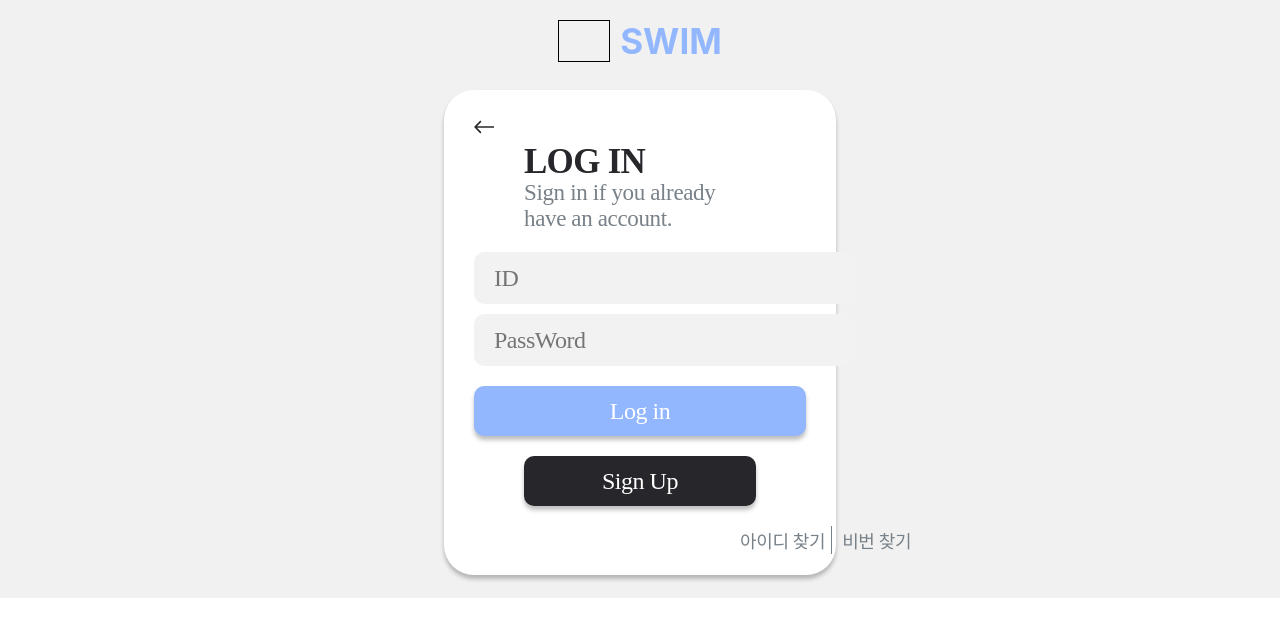
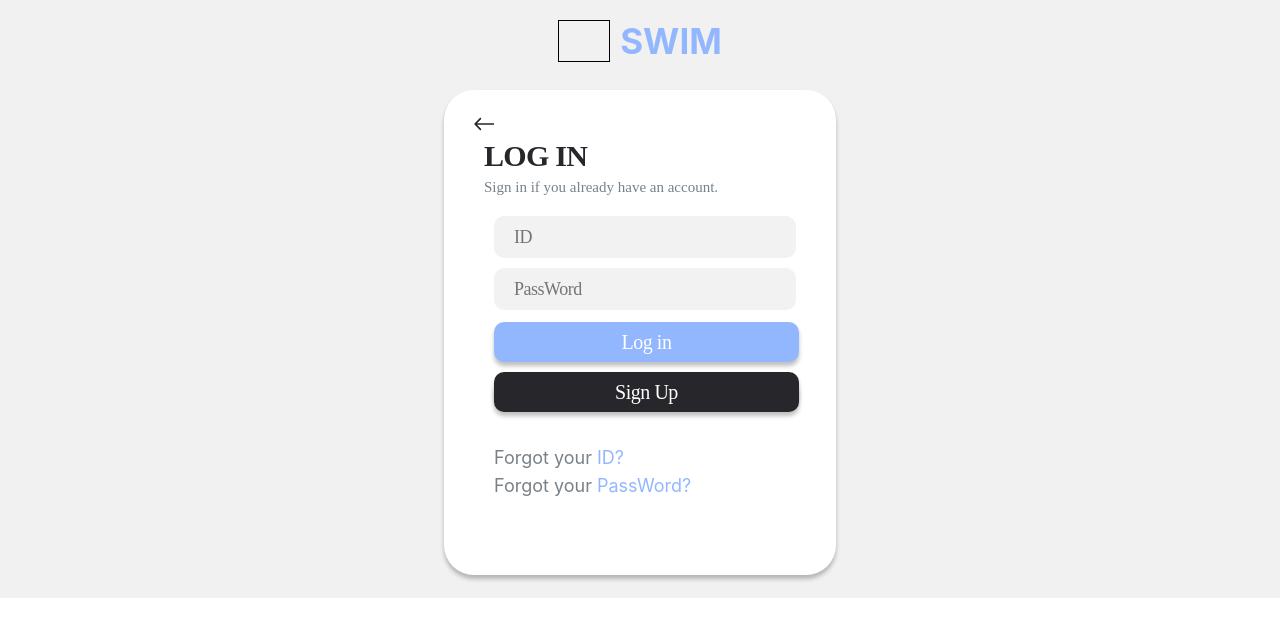
Before and after one commit to jpg723/SWIM-ToyProject, a React (Create React App) app in the folder demo/src/main/frontend/: page /login in a window 1280 px wide. Shown: the top 636 px of the page. Built offline with nearby package versions, Linux system fonts and the light colour scheme.

Commit message:
[UPDATE] 로그인 화면 수정

```diff
--- a/demo/src/main/frontend/src/Components/Member/Login.css
+++ b/demo/src/main/frontend/src/Components/Member/Login.css
@@ -20,20 +20,18 @@
 #Login-box-back_btn{
     width: 20px;
     display: flex;
-    position: relative;
-    margin: 5px auto 5px 10px;
-    padding-right: 0;
+    margin: 2px auto 2px 10px;
 }
 
 #Login-box-login{
     display: flex;
-    padding-left: 60px;
+    padding-left: 20px;
     padding-right: 60px;
     flex-direction: column;
     justify-content: center;
-    color: #27272B;
+    color: #27272b;
     font-family: Montserrat;
-    font-size: 35px;
+    font-size: 30px;
     font-style: normal;
     font-weight: 700;
     line-height: 36px;
@@ -42,87 +40,33 @@
 
 #Login-box-login_txt{
     display: flex;
-    padding-left: 60px;
-    padding-right: 60px;
-    justify-content: center;
+    padding-top: 5px;
+    padding-left: 20px;
     flex-direction: column;
-
     color: #788088;
     font-family: Montserrat;
-    font-size: 23px;
+    font-size: 15px;
     font-style: normal;
     font-weight: 500;
-    line-height: normal;
-    letter-spacing: -0.36px;
 }
 
-#Login-Sinup-Link{
-    display: flex;
-    padding-left: 60px;
-    padding-right: 60px;
-    flex-direction: column;
-    justify-content: center;
-    text-decoration-line: none;
+#login-search{
+    margin-top: 35px;
 }
 
-#Login-Sinup-Link-btn{
-    display: block;
-    height: 50px;
-    width: 100%;
-    border: none;
-    border-radius: 10px;
-    background: #27272B;
-    box-shadow: 0px 4px 4px 0px rgba(0, 0, 0, 0.25);
-
-    color: #FFF;
-    text-align: center;
-    font-family: Montserrat;
-    font-size: 24px;
-    font-style: normal;
-    font-weight: 500;
-    line-height: normal;
-    letter-spacing: -0.48px;
-}
-#search{
-    width: 500px;
-    margin-left: 270px;
-    margin-top: 20px;
-
+#login-search-id, #login-search-pw{
+    margin-left: 15px;
+    font-size: 18px;
+    text-decoration-line: none ;
+    color: #93B7FF;
 }
 
-#search-id{
+#login-search-pw{
+    font-size: 18px;
+    margin-top: 7px;
+}
 
-
-flex-direction: column;
-justify-content: center;
-
-
-border: none;
-background-color:transparent;
-color: #788088;
-text-align: center;
-font-family: Montserrat;
-font-size: 18px;
-font-style: normal;
-font-weight: 400;
-line-height: normal;
-letter-spacing: -0.36px;
+.login-search-text1{
+    color: #788088;
+    margin-right: 5px;
 }
-#search-password{
-    margin-left: 0;
-    padding-left: 10px;
-    flex-direction: column;
-    justify-content: center;
-
-    border: none ;
-    border-left: #788088 1px solid;
-    background-color:transparent;
-    color: #788088;
-    text-align: center;
-    font-family: Montserrat;
-    font-size: 18px;
-    font-style: normal;
-    font-weight: 400;
-    line-height: normal;
-    letter-spacing: -0.36px;
-    }
--- a/demo/src/main/frontend/src/Components/Member/Login.js
+++ b/demo/src/main/frontend/src/Components/Member/Login.js
@@ -26,27 +26,19 @@ function Login() {
           <div id="Login-box-login_txt">
             Sign in if you already have an account.
           </div>
-
-          <LoginForm />
-
-          <Link to="/sign-up" id="Login-Sinup-Link">
-            <button id="Login-Sinup-Link-btn">
-              <text>Sign Up</text>
-            </button>
-          </Link>
-
+          <div><LoginForm /></div>
           {/* 아이디 찾기, 비번 찾기 */}
-          <div id="search">
-          <Link to="/search_id">
-            <button id="search-id">
-              <text>아이디 찾기</text>
-            </button>
-            </Link>
-            <Link to="/search_password">
-            <button id="search-password">
-              <text>비번 찾기</text>
-            </button>
-            </Link>
+          <div id="login-search">
+            <div id="login-search-id">
+              <Link to="/search_id" id="login-search-id">
+                <text class="login-search-text1">Forgot your</text><text>ID?</text>
+              </Link>
+            </div>
+            <div id="login-search-pw">
+              <Link to="/search_pw" id="login-search-pw">
+                <text class="login-search-text1">Forgot your</text><text>PassWord?</text>
+              </Link>
+            </div>
           </div>
         </div>
       </div>
--- a/demo/src/main/frontend/src/Components/Member/LoginForm.css
+++ b/demo/src/main/frontend/src/Components/Member/LoginForm.css
@@ -1,45 +1,85 @@
-form {
-  margin: 20px 10px 20px 10px;
+#login-form {
+  margin: 20px 30px 20px 30px;
 }
+
 #id,#password{
-    /* padding-left:  20px  ; */
-    height: 50px;
-    width: 360px;
+    margin: 0 auto;
+    height: 40px;
+    width: 280px;
     border-radius: 10px;
     background: hsl(0, 0%, 95%);
     border: 0;
     color: #788088;
-    font-family:    Montserrat;
-    font-size: 24px;
+    font-family: Montserrat;
+    font-size: 18px;
+    font-style: normal;
+    font-weight: 500;
+    letter-spacing: -0.48px;
+    padding-left: 20px;
+}
+
+#password{
+    margin-top: 8px;
+}
+
+#LoginForm-Login_btn{
+    height: 40px;
+    width: 305px;
+    border: none;
+    border-radius: 10px;
+    box-shadow: 0px 4px 4px 0px rgba(0, 0, 0, 0.25);
+    color: #FFF;
+    text-align: center;
+    font-family: Montserrat;
+    font-size: 20px;
     font-style: normal;
     font-weight: 500;
     line-height: normal;
     letter-spacing: -0.48px;
-    padding-left: 20px;
-
-}
-
-
-
-#password{
     margin-top: 10px;
+    background: #93B7FF;
 }
 
 #LoginForm-Login_btn{
-    height: 50px;
-    width: 100%;
-    margin-top: 20px;
+    height: 40px;
+    width: 305px;
     border: none;
     border-radius: 10px;
-    background: #93B7FF;
     box-shadow: 0px 4px 4px 0px rgba(0, 0, 0, 0.25);
-
     color: #FFF;
     text-align: center;
     font-family: Montserrat;
-    font-size: 24px;
+    font-size: 20px;
     font-style: normal;
     font-weight: 500;
     line-height: normal;
     letter-spacing: -0.48px;
+    margin-top: 10px;
+    background: #93B7FF;
 }
+
+#Login-Sinup-btn{
+    height: 40px;
+    width: 305px;
+    border: none;
+    border-radius: 10px;
+    box-shadow: 0px 4px 4px 0px rgba(0, 0, 0, 0.25);
+    color: #FFF;
+    text-align: center;
+    font-family: Montserrat;
+    font-size: 20px;
+    font-style: normal;
+    font-weight: 500;
+    line-height: normal;
+    letter-spacing: -0.48px;
+    margin-top: 10px;
+    background: #27272B;
+}
+
+/*유효성 검사 메시지*/
+.login-error{
+    margin-top: 2px;
+    margin-left: 10px;
+    font-size: 10px;
+    color: red;
+  }
--- a/demo/src/main/frontend/src/Components/Member/LoginForm.js
+++ b/demo/src/main/frontend/src/Components/Member/LoginForm.js
@@ -1,4 +1,5 @@
 import { useForm } from "react-hook-form";
+import { Link } from "react-router-dom";
 import "./LoginForm.css";
 
 function LoginForm({
@@ -14,7 +15,7 @@ function LoginForm({
   } = useForm();
 
   return (
-    <form onSubmit={handleSubmit(onSubmit)}>
+    <form id="login-form" onSubmit={handleSubmit(onSubmit)}>
       <div>
         <input
           id="id"
@@ -25,7 +26,7 @@ function LoginForm({
             required: "ID는 필수 입력입니다.",
           })}
         />
-        {errors.email && <small role="alert">{errors.email.message}</small>}
+        <div class="login-error">{errors.email && <small role="alert">{errors.email.message}</small>}</div>
       </div>
 
       <div>
@@ -44,14 +45,15 @@ function LoginForm({
             },
           })}
         />
-        {errors.password && (
+        <div class="login-error">{errors.password && (
           <small role="alert">{errors.password.message}</small>
-        )}
+        )}</div>
       </div>
 
-      <button id="LoginForm-Login_btn" type="submit" disabled={isSubmitting}>
-        Log in
-      </button>
+      <button id="LoginForm-Login_btn" type="submit" disabled={isSubmitting}>Log in</button>
+      <Link to="/sign-up" id="Login-Sinup-btn">
+        <button id="Login-Sinup-btn"><text>Sign Up</text></button>
+      </Link>
     </form>
   );
 }
--- a/demo/src/main/frontend/src/Components/Member/SignupForm.js
+++ b/demo/src/main/frontend/src/Components/Member/SignupForm.js
@@ -2,11 +2,11 @@ import { useForm } from "react-hook-form";
 import "./SignupForm.css";
 import React from 'react';
 import axios from 'axios';
+import { Link } from "react-router-dom";
 
 function SignupForm({
-  onSubmit = async (data) => {
+  OnSubmit = async (data) => {
     await new Promise((r) => setTimeout(r, 1000));
-
     axios(
       {
         url: '/member/register',
@@ -30,7 +30,7 @@ function SignupForm({
   } = useForm();
 
   return (
-    <form id="sign-form" onSubmit={handleSubmit(onSubmit)}>
+    <form id="sign-form" onSubmit={handleSubmit(OnSubmit)}>
       {/*아이디 입력*/}
       <div>
         <input
@@ -106,11 +106,10 @@ function SignupForm({
         type="submit" disabled={isSubmitting}>SIGN UP
       </button>
       {/*LOG IN 버튼*/}
-      <button
-        id="SignupForm-Login_btn"
-        type="submit"
-        disabled={isSubmitting}>LOG IN
-      </button>
+      <Link to="/login" id="SignupForm-Login_btn">
+        <button id="SignupForm-Login_btn">LOG IN
+        </button>
+      </Link>
     </form>
   );
 }
```
Also changed, not shown: 2 other files (tests, documents, lock files or other folders).
